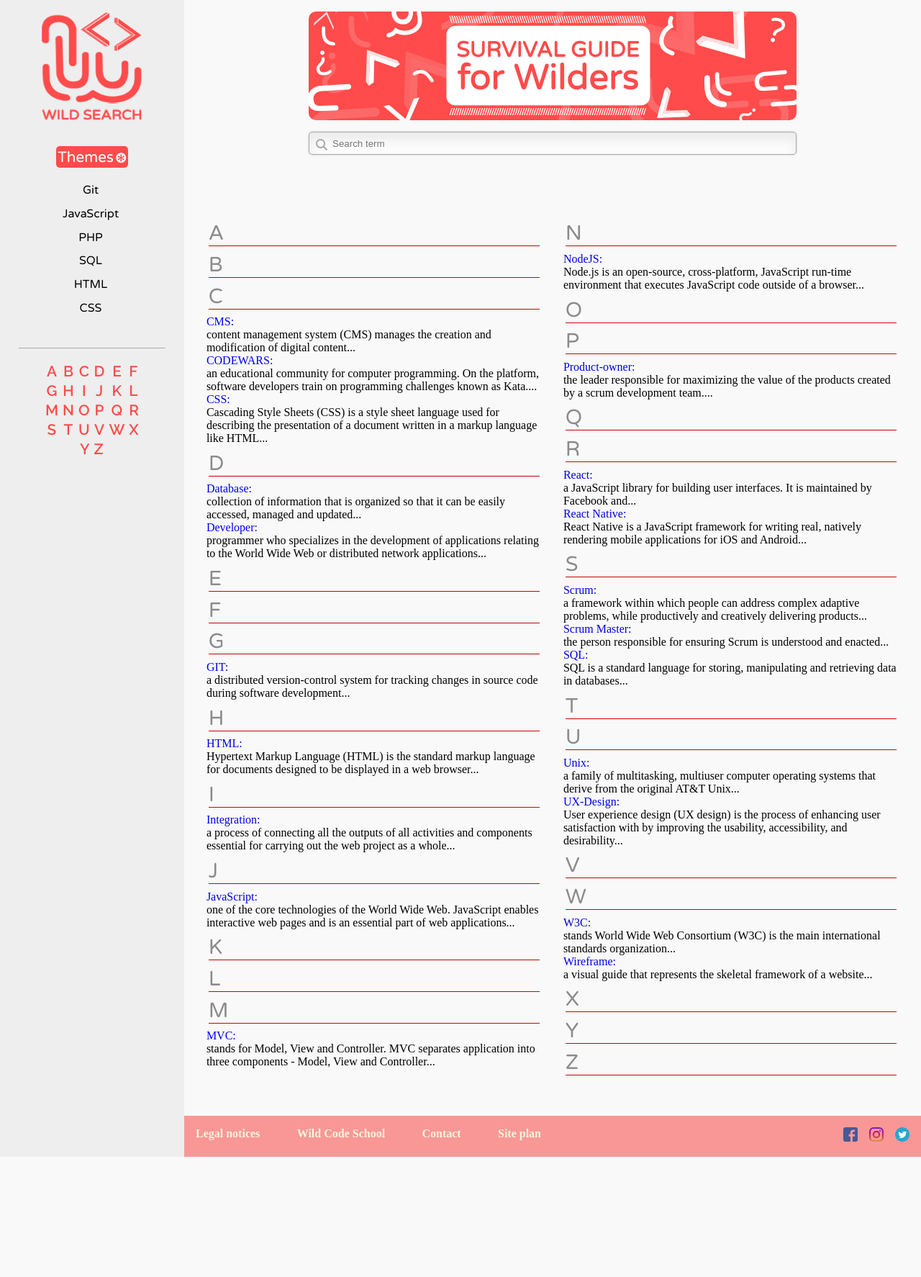
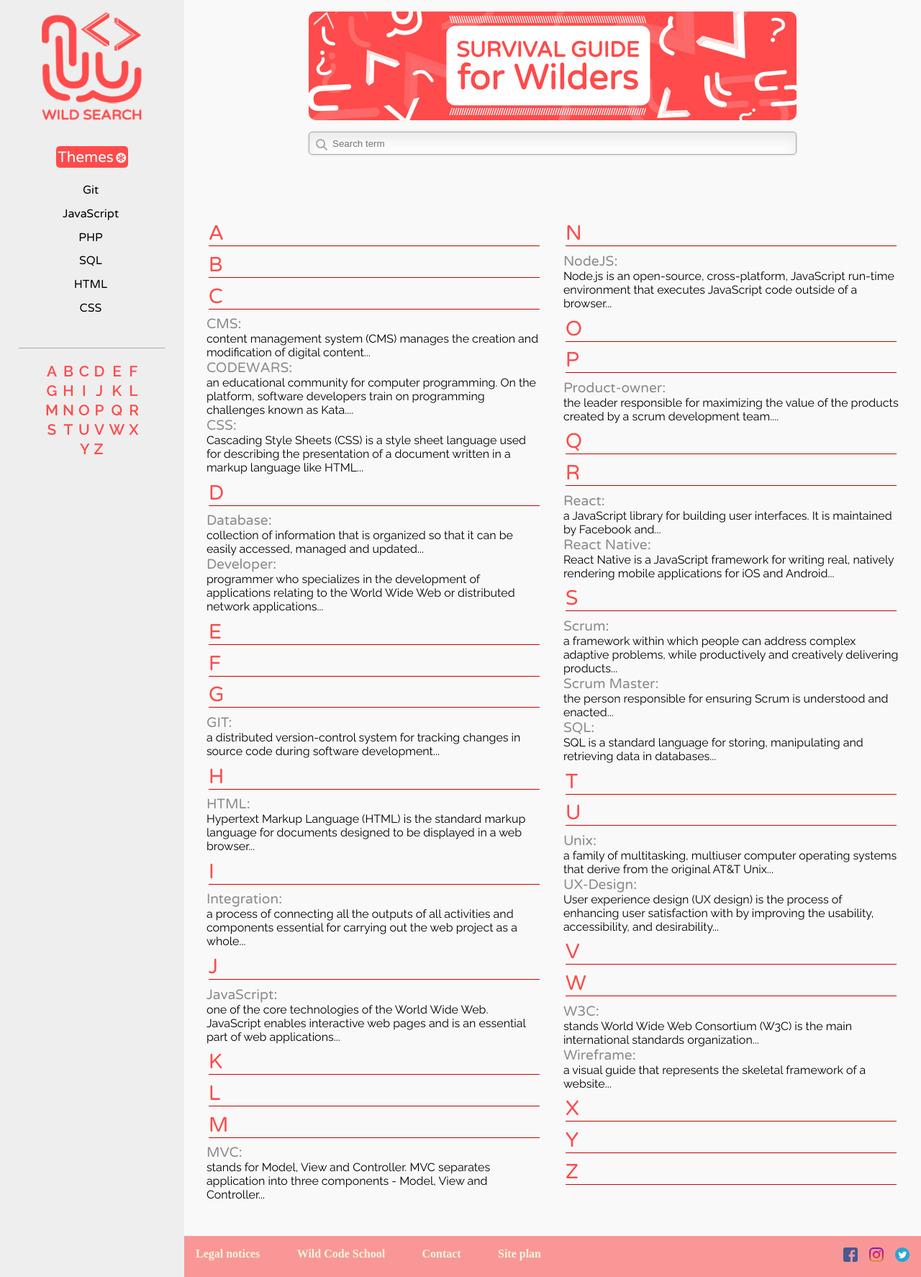
Before and after one commit to laurentmahieu/wildsearch, a PHP site: page /wildsearch-a.html in a window 1280 px wide. Shown: the whole page at 72% size. Before the commit the page ends 1607 px from the top, so only its background shows below. Run offline with PHP 8.4, Linux system fonts and the light colour scheme; some libraries are stand-ins or nearby versions.

Commit message:
suppression des paragraphe et des border en mode mobile + mise en place de la police

```diff
--- a/lettres.css
+++ b/lettres.css
@@ -17,14 +17,35 @@ main article h3{
     font-family: var(--varela);
     font-weight: 400;
     text-decoration: none;
-    color: rgb(139, 139, 139);
+    color: var(--darkSalmon);
     font-size: 1.8rem;
     margin: 0.3em 0.1em;
     border-bottom: solid 1px rgb(197, 4, 4);
 }
 
+main article a{
+    font-family: var(--varela);
+    color: rgb(139, 139, 139);
+    font-size: 1.2em;
+}
+
+main article p{
+    font-family: var(--raleway);
+}
+
 @media only screen and (max-width:800px) {
     main article{
+        width: 80%;
         margin-bottom: 5em;
+        margin-left: 10%;
+    }
+    main article p{
+        display: none;
+    }
+    main article h3{
+        border-bottom:none;
+    }
+    main{
+        display: block;
     }
 }
--- a/mobile.css
+++ b/mobile.css
@@ -112,7 +112,7 @@
     }
 
 
-    /*     CARDS     */
+    /*     CARDS   CAROUSEL  */
 
     #slideshow .card_def {
         display: flex;
```
